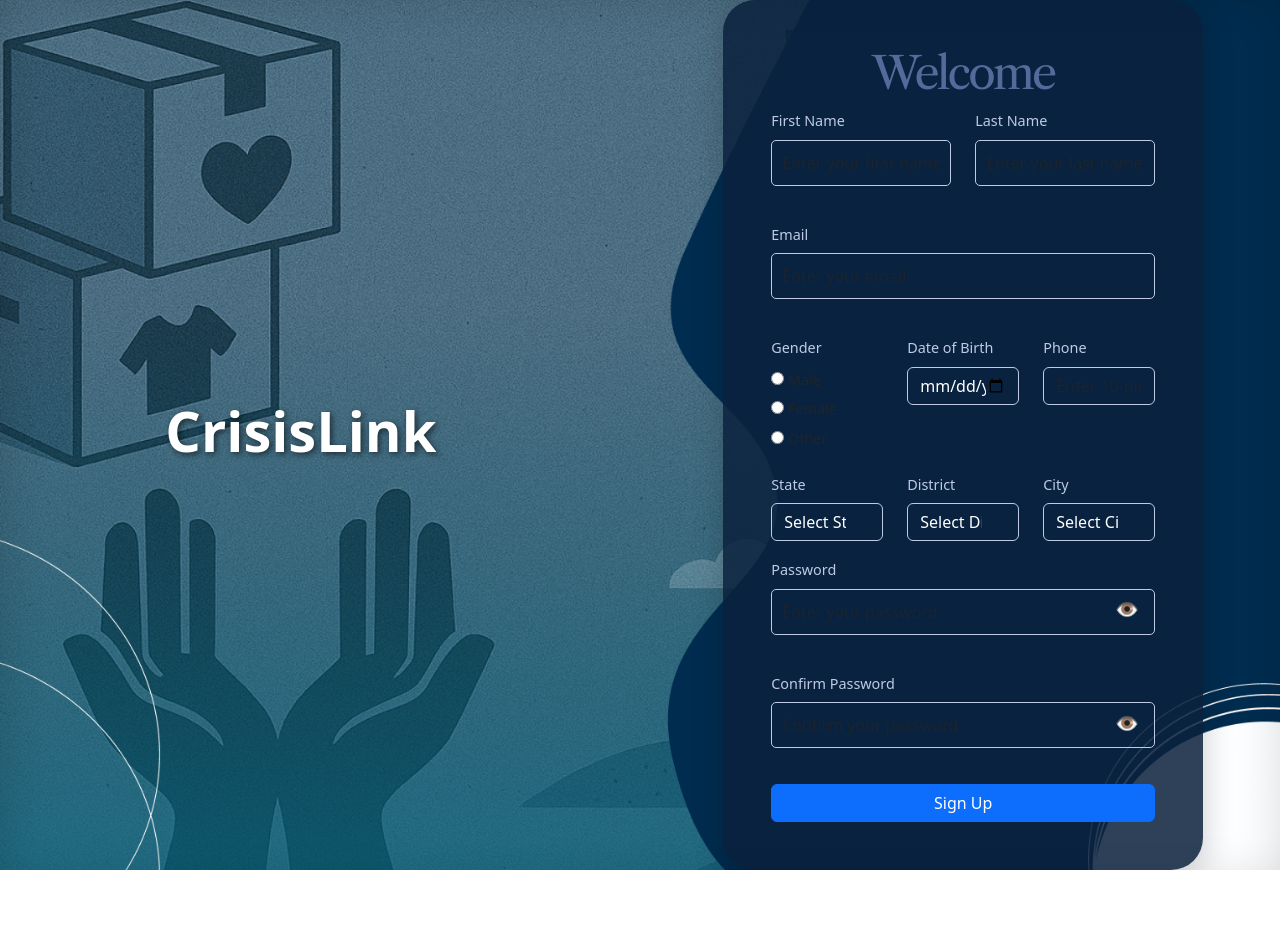
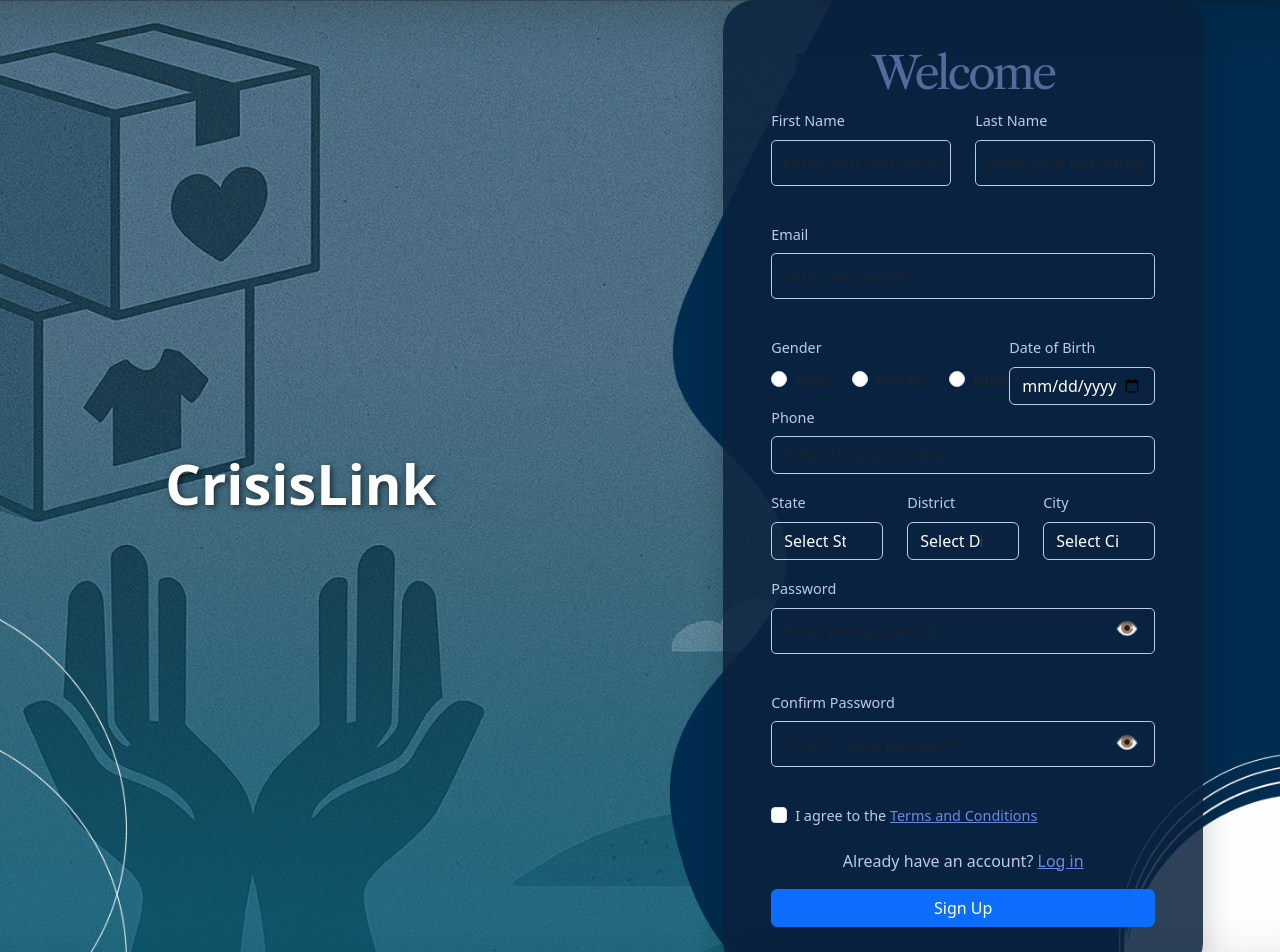
Before and after one commit to Shilpa1805/CrisisLink, a React (Vite) app in the folder crisislink-app/: page /signup in a window 1280 px wide. Shown: the top 952 px of the page. Before the commit the page ends 870 px from the top, so only its background shows below. Built offline with nearby package versions, Linux system fonts and the light colour scheme.

Commit message:
arranged form contents

```diff
--- a/crisislink-app/src/components/CrisisSignup.jsx
+++ b/crisislink-app/src/components/CrisisSignup.jsx
@@ -87,22 +87,25 @@ const CrisisSignup = () => {
             </div>
 
             <div className="row">
-              <div className="mb-3 col-md-4">
+              <div className="col-md-7">
                 <label className="form-label label-light">Gender</label>
-                <div>
-                  <label className="me-3">
-                    <input type="radio" name="gender" value="Male" required /> Male
-                  </label>
-                  <label className="me-3">
-                    <input type="radio" name="gender" value="Female" required /> Female
-                  </label>
-                  <label>
-                    <input type="radio" name="gender" value="Other" required /> Other
-                  </label>
+                <div className="d-flex gap-4 align-items-center">
+                  <div className="form-check">
+                    <input type="radio" className="form-check-input" name="gender" id="genderMale" value="Male" required />
+                    <label className="form-check-label" htmlFor="genderMale">Male</label>
+                  </div>
+                  <div className="form-check">
+                    <input type="radio" className="form-check-input" name="gender" id="genderFemale" value="Female" required />
+                    <label className="form-check-label" htmlFor="genderFemale">Female</label>
+                  </div>
+                  <div className="form-check">
+                    <input type="radio" className="form-check-input" name="gender" id="genderOther" value="Other" required />
+                    <label className="form-check-label" htmlFor="genderOther">Other</label>
+                  </div>
                 </div>
               </div>
 
-              <div className="mb-3 col-md-4">
+              <div className="col-md-5">
                 <label className="form-label label-light" htmlFor="dob">Date of Birth</label>
                 <input
                   type="date"
@@ -113,8 +116,9 @@ const CrisisSignup = () => {
                   required
                 />
               </div>
+            </div>
 
-              <div className="mb-3 col-md-4">
+            <div className="mb-3">
               <label className="form-label label-light" htmlFor="phone">Phone</label>
               <input
                 type="tel"
@@ -125,7 +129,8 @@ const CrisisSignup = () => {
                 required
               />
             </div>
-            </div>
+
+
 
             <div className="row">
               <div className="mb-3 col-md-4">
@@ -206,6 +211,19 @@ const CrisisSignup = () => {
               </span>
             </div>
 
+            <div className="mb-3 form-check">
+              <input type="checkbox" className="form-check-input" id="terms" required />
+              <label className="form-check-label label-light" htmlFor="terms">
+                I agree to the <a href="#" className="text-link">Terms and Conditions</a>
+              </label>
+            </div>
+
+            <div className="mb-3 text-center">
+              <span className="label-light">Already have an account? </span>
+              <Link to="/login" className="text-link">Log in</Link>
+            </div>
+
+
             <button type="submit" className="btn btn-primary w-100">Sign Up</button>
           </form>
         </div>
```
Lines whose indentation alone changed are shown as unchanged.
